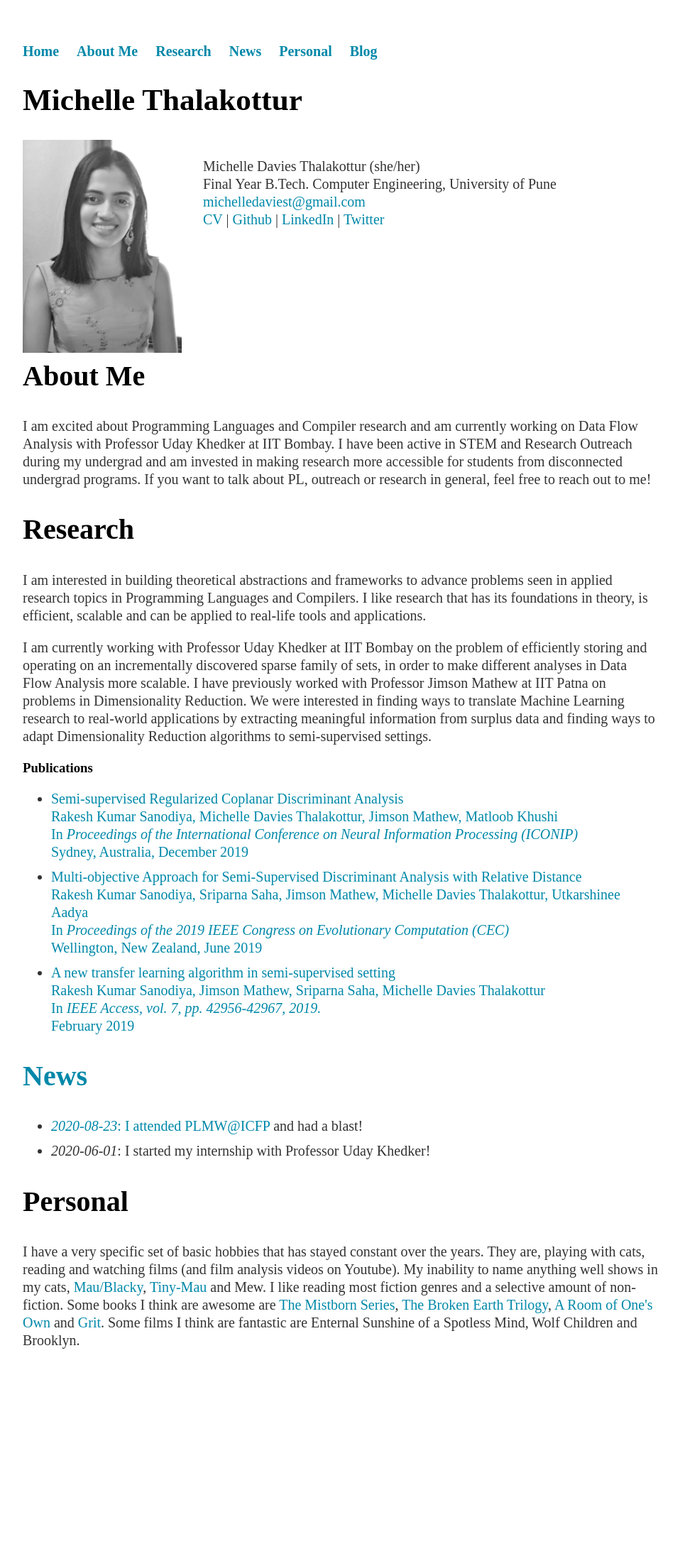
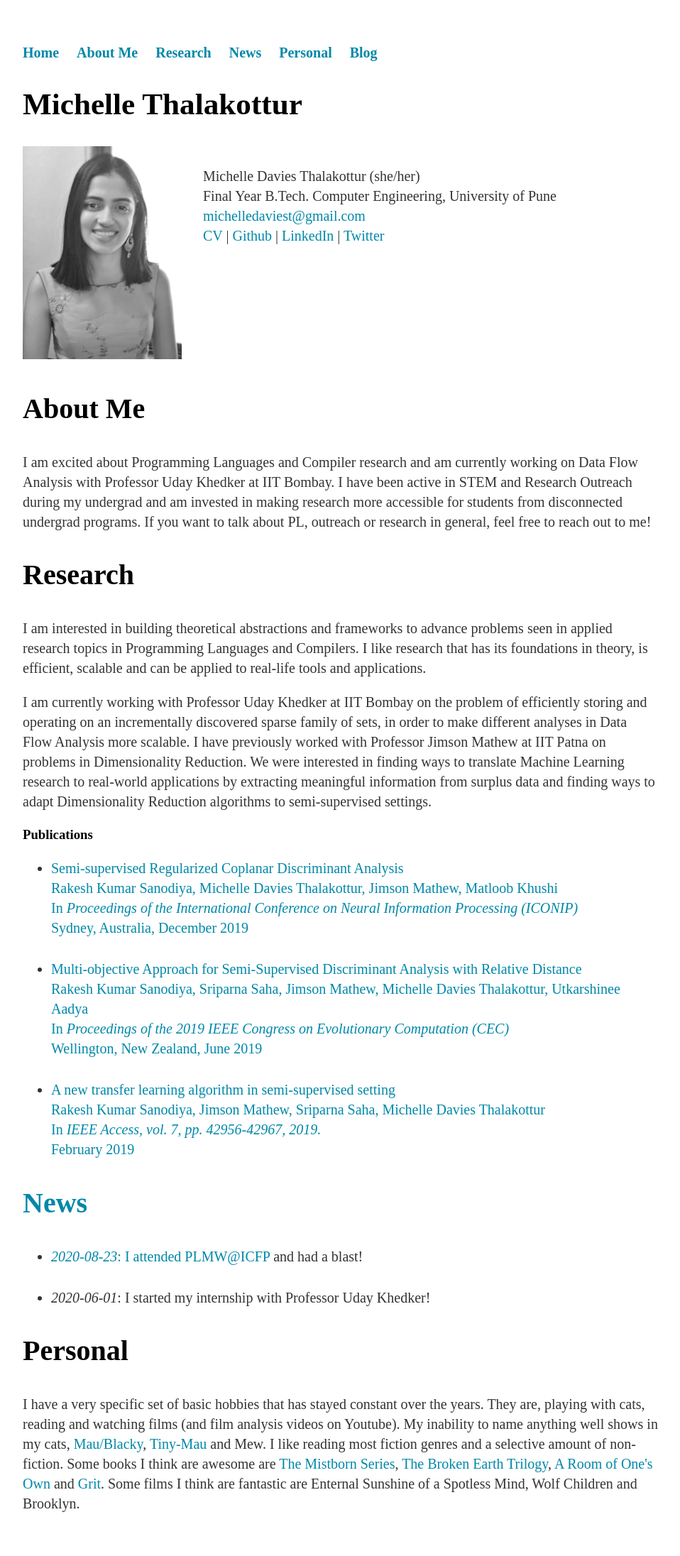
Before and after one commit to michelledaviest/michelledaviest.github.io, a Jekyll site: the page built from index.html, in a window 1280 px wide. Shown: the whole page at 71% size, without its empty margins (160-1118 px from the left). Built offline with Jekyll 4.4.1, drawn with Linux system fonts in a browser that asks for light colours; some web fonts are replaced; before the commit the page ends 1961 px from its top, so only the background shows below that.

Commit message:
changed line height and li margin bottom

```diff
--- a/css/main.css
+++ b/css/main.css
@@ -24,7 +24,7 @@ a:hover {
 
 h1, h2, h3, h4, p, ul, ol {
 	font-family: 'Gentium Book Basic';
-	line-height: 1.25;
+	line-height: 1.4;
 }
 
 p, ul {
@@ -62,7 +62,7 @@ nav ul li, footer ul li {
 }
 
 li {
-	margin: 10px 0;
+	margin-bottom: 1.5em;
 }
 
 footer {
```
